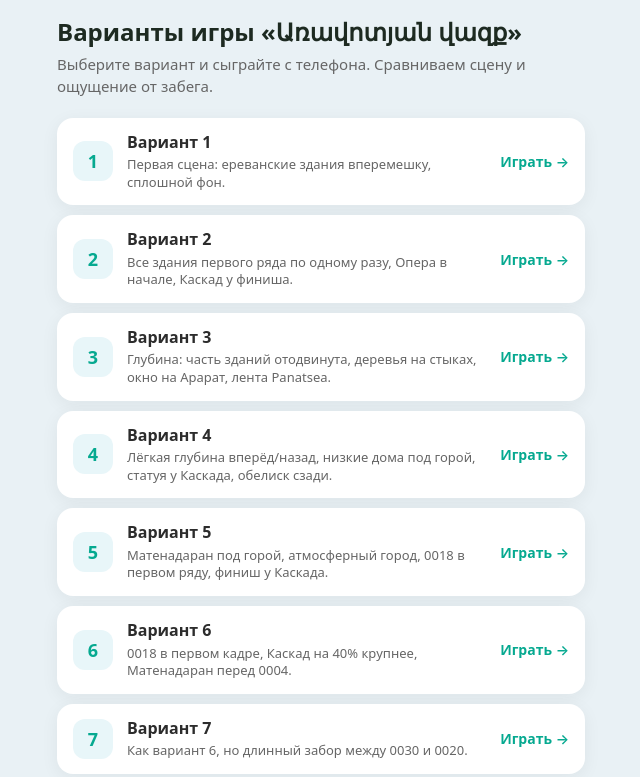
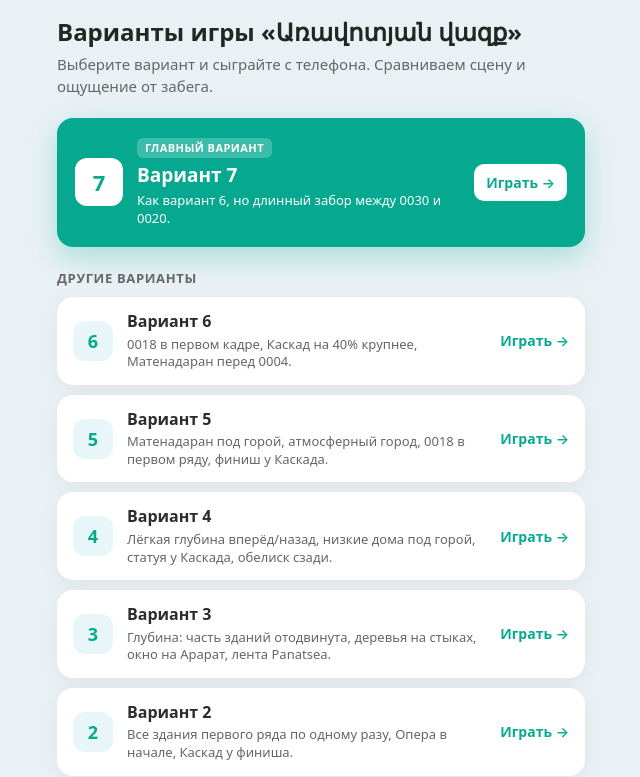
Before and after one commit to hooovog-hub/panatsea-games, a plain HTML site: page index.html in a window 1280 px wide. Shown: the part 49-826 px from the top of the page, without its empty margins (319-959 px from the left). Drawn offline with Linux system fonts and the light colour scheme.

Commit message:
Вариант 7 — главный, наверху списка
Co-Authored-By: Claude Opus 5.5 <noreply@anthropic.com>

```diff
--- a/index.html
+++ b/index.html
@@ -21,6 +21,15 @@
     .txt { flex: 1; display: flex; flex-direction: column; gap: 3px; font-size: 13px; line-height: 1.35; color: var(--pn-text-muted); }
     .txt b { font-size: 16px; color: var(--pn-text-strong); }
     .go { flex: none; font-size: 14px; font-weight: 600; color: var(--pn-accent); }
+    .card.main { background: var(--pn-accent); color: #fff; padding: 20px 18px; margin-bottom: 22px;
+      box-shadow: 0 10px 28px rgba(6,169,144,.28); }
+    .card.main .num { background: #fff; color: var(--pn-accent); width: 48px; height: 48px; font-size: 22px; }
+    .card.main .txt, .card.main .txt b, .card.main .go { color: #fff; }
+    .card.main .txt b { font-size: 19px; }
+    .card.main .go { background: #fff; color: var(--pn-accent); padding: 9px 12px; border-radius: 10px; }
+    .badge { align-self: flex-start; background: rgba(255,255,255,.22); color: #fff; font-size: 11px; font-weight: 700;
+      letter-spacing: .04em; text-transform: uppercase; padding: 3px 8px; border-radius: 6px; margin-bottom: 2px; }
+    h2 { font-size: 13px; font-weight: 600; color: var(--pn-text-muted); text-transform: uppercase; letter-spacing: .05em; margin: 4px 0 10px; }
     .note { font-size: 12px; color: var(--pn-text-muted); margin-top: 18px; line-height: 1.5; }
   </style>
 </head>
@@ -30,9 +39,30 @@
     <h1>Варианты игры «Առավոտյան վազք»</h1>
     <p class="lead">Выберите вариант и сыграйте с телефона. Сравниваем сцену и ощущение от забега.</p>
 
-      <a class="card" href="v1/">
-        <span class="num">1</span>
-        <span class="txt"><b>Вариант 1</b><span>Первая сцена: ереванские здания вперемешку, сплошной фон.</span></span>
+      <a class="card main" href="v7/">
+        <span class="num">7</span>
+        <span class="txt"><span class="badge">Главный вариант</span><b>Вариант 7</b><span>Как вариант 6, но длинный забор между 0030 и 0020.</span></span>
+        <span class="go">Играть →</span>
+      </a>
+      <h2>Другие варианты</h2>
+      <a class="card" href="v6/">
+        <span class="num">6</span>
+        <span class="txt"><b>Вариант 6</b><span>0018 в первом кадре, Каскад на 40% крупнее, Матенадаран перед 0004.</span></span>
+        <span class="go">Играть →</span>
+      </a>
+      <a class="card" href="v5/">
+        <span class="num">5</span>
+        <span class="txt"><b>Вариант 5</b><span>Матенадаран под горой, атмосферный город, 0018 в первом ряду, финиш у Каскада.</span></span>
+        <span class="go">Играть →</span>
+      </a>
+      <a class="card" href="v4/">
+        <span class="num">4</span>
+        <span class="txt"><b>Вариант 4</b><span>Лёгкая глубина вперёд/назад, низкие дома под горой, статуя у Каскада, обелиск сзади.</span></span>
+        <span class="go">Играть →</span>
+      </a>
+      <a class="card" href="v3/">
+        <span class="num">3</span>
+        <span class="txt"><b>Вариант 3</b><span>Глубина: часть зданий отодвинута, деревья на стыках, окно на Арарат, лента Panatsea.</span></span>
         <span class="go">Играть →</span>
       </a>
       <a class="card" href="v2/">
@@ -40,29 +70,9 @@
         <span class="txt"><b>Вариант 2</b><span>Все здания первого ряда по одному разу, Опера в начале, Каскад у финиша.</span></span>
         <span class="go">Играть →</span>
       </a>
-      <a class="card" href="v3/">
-        <span class="num">3</span>
-        <span class="txt"><b>Вариант 3</b><span>Глубина: часть зданий отодвинута, деревья на стыках, окно на Арарат, лента Panatsea.</span></span>
-        <span class="go">Играть →</span>
-      </a>
-      <a class="card" href="v4/">
-        <span class="num">4</span>
-        <span class="txt"><b>Вариант 4</b><span>Лёгкая глубина вперёд/назад, низкие дома под горой, статуя у Каскада, обелиск сзади.</span></span>
-        <span class="go">Играть →</span>
-      </a>
-      <a class="card" href="v5/">
-        <span class="num">5</span>
-        <span class="txt"><b>Вариант 5</b><span>Матенадаран под горой, атмосферный город, 0018 в первом ряду, финиш у Каскада.</span></span>
-        <span class="go">Играть →</span>
-      </a>
-      <a class="card" href="v6/">
-        <span class="num">6</span>
-        <span class="txt"><b>Вариант 6</b><span>0018 в первом кадре, Каскад на 40% крупнее, Матенадаран перед 0004.</span></span>
-        <span class="go">Играть →</span>
-      </a>
-      <a class="card" href="v7/">
-        <span class="num">7</span>
-        <span class="txt"><b>Вариант 7</b><span>Как вариант 6, но длинный забор между 0030 и 0020.</span></span>
+      <a class="card" href="v1/">
+        <span class="num">1</span>
+        <span class="txt"><b>Вариант 1</b><span>Первая сцена: ереванские здания вперемешку, сплошной фон.</span></span>
         <span class="go">Играть →</span>
       </a>
     <p class="note">Тестовая версия для команды: призы и промокоды не выдаются, результат никуда не отправляется.</p>
```
